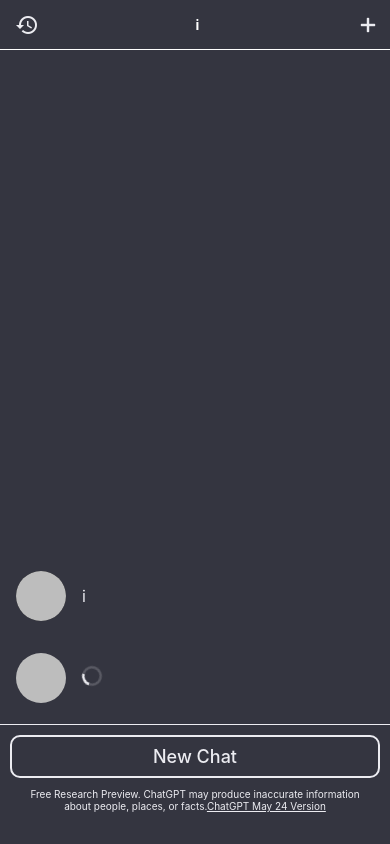
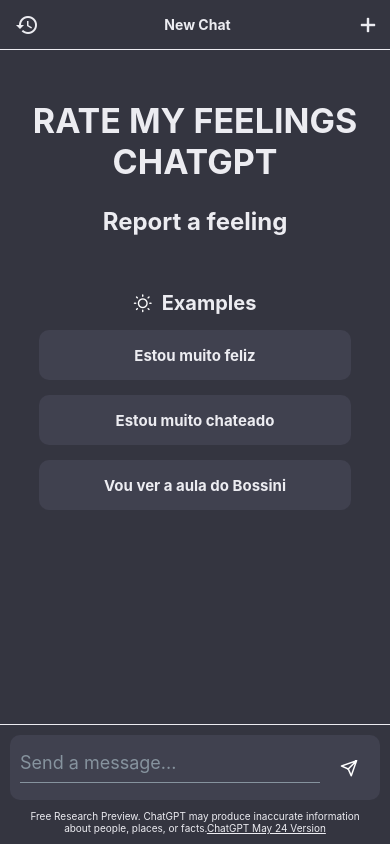
Before and after one commit to cddmiasmin/RateMyFeelingsChatGPT, a React Native app in the folder frontend/: screen / in a window 390 px wide. Built offline with nearby package versions, Linux system fonts and the light colour scheme.

Commit message:
:hammer_and_wrench: A few more things II

```diff
--- a/frontend/App.js
+++ b/frontend/App.js
@@ -1,11 +1,8 @@
 import { useState } from 'react';
 import Home from './src/screens/Home';
 import History from './src/screens/History';
-
 import { NavigationContainer } from '@react-navigation/native';
 import { createNativeStackNavigator } from '@react-navigation/native-stack';
-
-import data from './src/data/data';
 
 const Stack = createNativeStackNavigator();
 
--- a/frontend/src/components/Chat.js
+++ b/frontend/src/components/Chat.js
@@ -1,6 +1,6 @@
 import React, { useEffect, useState } from 'react';
 import { View, StyleSheet, ActivityIndicator } from 'react-native';
-import { ListItem, Avatar, ThemeProvider } from '@rneui/themed';
+import { ListItem, Avatar } from '@rneui/themed';
 import { styleData } from '../data/styleData';
 import IconChatGPT from './../../assets/icon.png';
 import IconUser from './../../assets/iconUser.jpg';
@@ -27,8 +27,7 @@
 */
     return (
         <View style={styles.container}>
-            <ThemeProvider theme={themeForUser}>
-                <ListItem >
+            <ListItem containerStyle={styles.themeForUser}>
                 <Avatar
                     rounded
                     size="medium"
@@ -38,10 +37,8 @@
                     <ListItem.Title style={styles.text}>{message}</ListItem.Title>
                 </ListItem.Content>
             </ListItem>
-            </ThemeProvider>
 
-            <ThemeProvider theme={theme}>
-                <ListItem >
+            <ListItem containerStyle={styles.themeForChat}>
                 <Avatar
                     rounded
                     size="medium"
@@ -57,9 +54,7 @@
                     </ListItem.Title>
                 </ListItem.Content>
             </ListItem>
-            </ThemeProvider>
         </View>
-
     );
 }
 
@@ -75,22 +70,13 @@
 
     text: {
         color: styleData.colors.white
+    },
+
+    themeForUser: {
+        backgroundColor: styleData.colors.primary
+    },
+
+    themeForChat: {
+        backgroundColor: styleData.colors.secondary
     }
 });
-
-
-const theme = {
-    ListItem: {
-        containerStyle: {
-        backgroundColor: styleData.colors.secondary,
-    },
-},
-};
-
-const themeForUser = {
-    ListItem: {
-        containerStyle: {
-        backgroundColor: styleData.colors.primary,
-    },
-},
-};
--- a/frontend/src/components/Header.js
+++ b/frontend/src/components/Header.js
@@ -6,8 +6,6 @@
 
 export default function Header({message, setMessage}) {
     const navigation = useNavigation();
-
-    console.log(message.length)
 
     return (
       <View style={styles.container}>
@@ -42,12 +40,12 @@
       justifyContent: 'space-between',
       marginTop: StatusBar.currentHeight,
       height: 50,
-      borderBottomColor: 'white',
+      borderBottomColor: styleData.colors.white,
       borderBottomWidth: 0.6,
       paddingLeft: 5
     },
     title: {
-        color: 'white',
+        color: styleData.colors.white,
         fontSize: 14,
         fontWeight: 'bold'
     }
--- a/frontend/src/screens/History.js
+++ b/frontend/src/screens/History.js
@@ -26,7 +26,6 @@
                         <View style={styles.listContainer}>
                             <ListItem onLongPress={() => handleRemoveItem(item)} containerStyle={styles.listForYou}>
                                 <Avatar
-
                                     containerStyle={styles.avatar}
                                     rounded
                                     source={IconUser}
@@ -83,7 +82,7 @@
     },
 
     textWarning: {
-        color: 'white',
+        color: styleData.colors.white,
         textAlign: 'center',
         fontWeight: 'bold',
         fontSize: 18
@@ -129,7 +128,7 @@
     },
 
     avatar: {
-        borderColor: 'white',
-         borderWidth: 1
+        borderColor: styleData.colors.white,
+        borderWidth: 1
     }
 });
--- a/frontend/src/screens/Home.js
+++ b/frontend/src/screens/Home.js
@@ -8,7 +8,7 @@
 
 export default function Home({ history, setHistory }) {
 
-  const [message, setMessage] = useState('i');
+  const [message, setMessage] = useState('');
 
   return (
     <View style={styles.container}>
```
Lines whose indentation alone changed are shown as unchanged.
